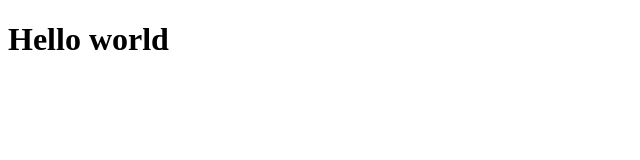
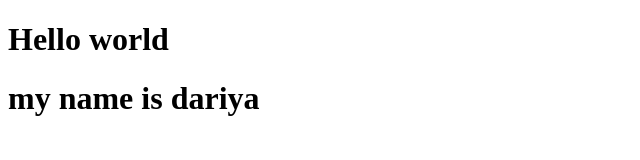
Before and after one commit to dariyathorn/kaka, a plain HTML site: page index.html in a window 1280 px wide. Shown: the whole page, without its empty margins (0-640 px from the left). Drawn offline with Linux system fonts and the light colour scheme.

Commit message:
add name

```diff
--- a/index.html
+++ b/index.html
@@ -8,5 +8,6 @@
 </head>
 <body>
     <h1>Hello world</h1>
+    <h1>my name is dariya</h1>
 </body>
 </html>
```
